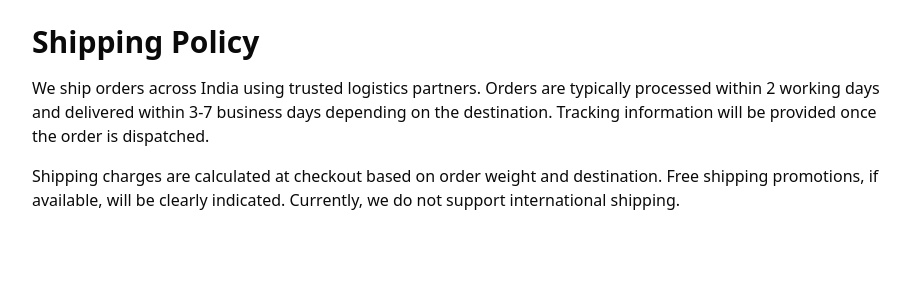
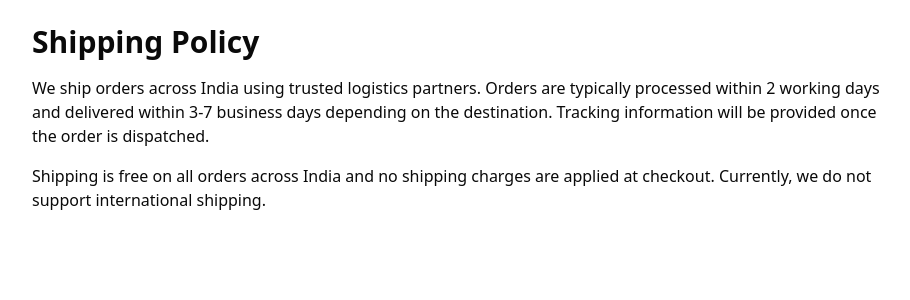
Before and after one commit to the-capital-hub/ladwapartners, a Next.js app: page /shipping-policy in a window 1280 px wide. Shown: the top 300 px of the page, without its empty margins (184-1094 px from the left). Built offline with nearby package versions, Linux system fonts and the light colour scheme.

Commit message:
Remove shipping charges

```diff
--- a/app/(buyers)/checkout/page.jsx
+++ b/app/(buyers)/checkout/page.jsx
@@ -745,16 +745,6 @@ export default function CheckoutPage() {
 							<span>Subtotal</span>
 							<span>₹{orderSummary.subtotal.toLocaleString()}</span>
 						</div>
-						<div className="flex justify-between">
-							<span>Shipping</span>
-							<span>
-								{orderSummary.shippingCost === 0 ? (
-									<Badge variant="secondary">FREE</Badge>
-								) : (
-									`₹${orderSummary.shippingCost}`
-								)}
-							</span>
-						</div>
                                                 {orderSummary.discount > 0 && (
                                                         <div className="flex justify-between text-green-600">
                                                                 <span>Discount</span>
@@ -794,15 +784,6 @@ export default function CheckoutPage() {
                                                 </div>
 					</div>
 
-					{/* Free shipping message */}
-					{orderSummary.subtotal < 500 && (
-						<div className="p-3 bg-yellow-50 rounded-lg">
-							<p className="text-sm text-yellow-800">
-								Add ₹{(500 - orderSummary.subtotal).toLocaleString()} more for
-								free shipping!
-							</p>
-						</div>
-					)}
 				</CardContent>
 			</Card>
 		);
--- a/app/shipping-policy/page.jsx
+++ b/app/shipping-policy/page.jsx
@@ -14,9 +14,9 @@ export default function ShippingPolicyPage() {
         provided once the order is dispatched.
       </p>
       <p>
-        Shipping charges are calculated at checkout based on order weight and
-        destination. Free shipping promotions, if available, will be clearly
-        indicated. Currently, we do not support international shipping.
+        Shipping is free on all orders across India and no shipping charges are
+        applied at checkout. Currently, we do not support international
+        shipping.
       </p>
     </main>
   );
--- a/components/BuyerPanel/cart/CartSummary.jsx
+++ b/components/BuyerPanel/cart/CartSummary.jsx
@@ -145,7 +145,7 @@ export default function CartSummary() {
 				{/* Note about shipping */}
 				<div className="text-center pt-4">
 					<p className="text-xs text-gray-500">
-						Shipping and taxes calculated at checkout
+                                                Taxes calculated at checkout
 					</p>
 					<div className="flex items-center justify-center gap-2 text-xs text-gray-500 mt-2">
 						<div className="w-3 h-3 bg-green-500 rounded-full" />
```
Also changed, not shown: store/checkoutStore.js (+4 -5 lines).
